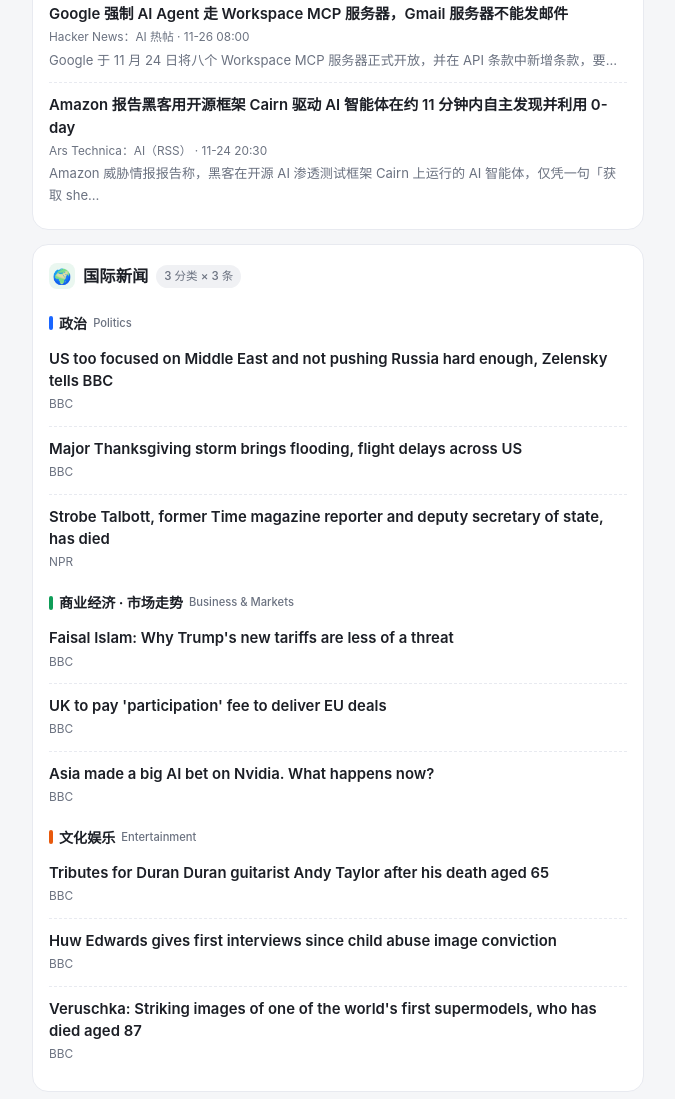
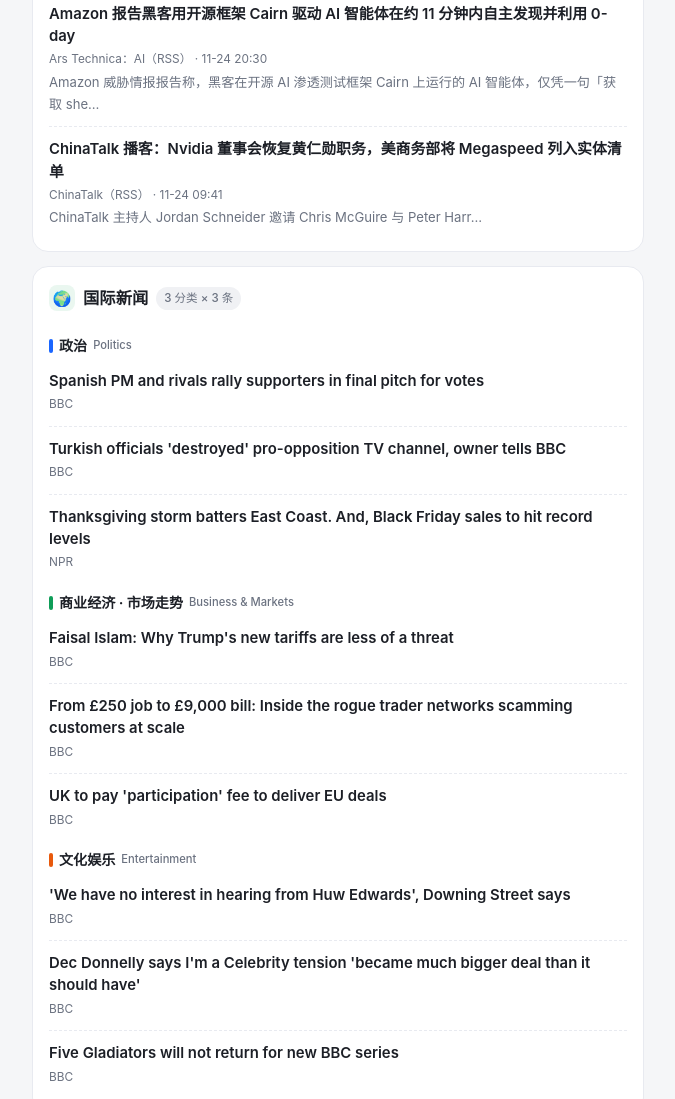
Before and after one commit to hrl1007/news-push, a plain HTML site: page index.html in a window 1280 px wide. Shown: the part 903-2002 px from the top of the page, without its empty margins (302-977 px from the left). Drawn offline with Linux system fonts and the light colour scheme.

Commit message:
每日新闻推送 · 2026-11-28

```diff
--- a/index.html
+++ b/index.html
@@ -59,7 +59,7 @@
 
   <div class="header">
     <h1>📮 每日新闻推送</h1>
-    <div class="date" id="push-date">2026-11-27</div>
+    <div class="date" id="push-date">2026-11-28</div>
     <div class="chips">
       <span class="chip">🤖 AI 资讯</span>
       <span class="chip">🌍 国际新闻</span>
@@ -67,7 +67,7 @@
     </div>
   </div>
 
-  <div class="updated">🕗 更新于 2026-11-27 14:44（GitHub Actions 自动）。点击标题在新窗口打开原文。</div>
+  <div class="updated">🕗 更新于 2026-11-28 14:18（GitHub Actions 自动）。点击标题在新窗口打开原文。</div>
 
   <div class="card">
     <div class="card-title">
@@ -75,12 +75,6 @@
       AI 资讯<span class="count">8 条 · 模型/投资/趋势</span>
     </div>
     <!--AI_LIST_START-->
-    <div class="item">
-      <a href="https://aihot.news/items/hdvt6wswzycj78wnr7r43xn6o" target="_blank" rel="noopener">蚂蚁 inclusionAI 开源 Ming-Image-0.2-Design 图像生成模型</a>
-      <div class="meta">蚂蚁 inclusionAI：HuggingFace 新模型 · 11-25 12:02</div>
-      <div class="sum">蚂蚁 inclusionAI 在 Hugging Face 发布并开源 Ming-Image-0.2-Design，改进…</div>
-    </div>
-
     <div class="item">
       <a href="https://aihot.news/items/dus34samsjrld1qopq65v54uq" target="_blank" rel="noopener">Anthropic IPO 前三家机构如何重注押注</a>
       <div class="meta">TechCrunch：AI（RSS） · 11-23 09:25</div>
@@ -122,6 +116,12 @@
       <div class="meta">Ars Technica：AI（RSS） · 11-24 20:30</div>
       <div class="sum">Amazon 威胁情报报告称，黑客在开源 AI 渗透测试框架 Cairn 上运行的 AI 智能体，仅凭一句「获取 she…</div>
     </div>
+
+    <div class="item">
+      <a href="https://aihot.news/items/zto0pspydy8330r0bvwqb6j5z" target="_blank" rel="noopener">ChinaTalk 播客：Nvidia 董事会恢复黄仁勋职务，美商务部将 Megaspeed 列入实体清单</a>
+      <div class="meta">ChinaTalk（RSS） · 11-24 09:41</div>
+      <div class="sum">ChinaTalk 主持人 Jordan Schneider 邀请 Chris McGuire 与 Peter Harr…</div>
+    </div>
     <!--AI_LIST_END-->
   </div>
 
@@ -135,17 +135,17 @@
       <div class="cat-head"><span class="bar bar-pol"></span>政治 <span class="en">Politics</span></div>
       <!--POL_LIST_START-->
     <div class="item">
-      <a href="https://www.bbc.co.uk/news/articles/c820q9wgrpyyo?at_medium=RSS&amp;at_campaign=rss" target="_blank" rel="noopener">US too focused on Middle East and not pushing Russia hard enough, Zelensky tells BBC</a>
+      <a href="https://www.bbc.co.uk/news/articles/c8wy5p4gdnwvo?at_medium=RSS&amp;at_campaign=rss" target="_blank" rel="noopener">Spanish PM and rivals rally supporters in final pitch for votes</a>
       <div class="meta">BBC</div>
     </div>
 
     <div class="item">
-      <a href="https://www.bbc.co.uk/news/articles/ckm2mz3prq77o?at_medium=RSS&amp;at_campaign=rss" target="_blank" rel="noopener">Major Thanksgiving storm brings flooding, flight delays across US</a>
+      <a href="https://www.bbc.co.uk/news/articles/cq36gk151xkdo?at_medium=RSS&amp;at_campaign=rss" target="_blank" rel="noopener">Turkish officials &#x27;destroyed&#x27; pro-opposition TV channel, owner tells BBC</a>
       <div class="meta">BBC</div>
     </div>
 
     <div class="item">
-      <a href="https://www.npr.org/2026/11/27/g-s1-155990/strobe-talbott-obit" target="_blank" rel="noopener">Strobe Talbott, former Time magazine reporter and deputy secretary of state, has died</a>
+      <a href="https://www.npr.org/2026/11/27/g-s1-156004/up-first-newsletter-thanksgiving-storm-black-friday-shopping-asylum-supreme-court" target="_blank" rel="noopener">Thanksgiving storm batters East Coast. And, Black Friday sales to hit record levels</a>
       <div class="meta">NPR</div>
     </div>
     <!--POL_LIST_END-->
@@ -160,12 +160,12 @@
     </div>
 
     <div class="item">
-      <a href="https://www.bbc.co.uk/news/articles/ck2057x387ego?at_medium=RSS&amp;at_campaign=rss" target="_blank" rel="noopener">UK to pay &#x27;participation&#x27; fee to deliver EU deals</a>
+      <a href="https://www.bbc.co.uk/news/articles/c65yme31k7m2o?at_medium=RSS&amp;at_campaign=rss" target="_blank" rel="noopener">From £250 job to £9,000 bill: Inside the rogue trader networks scamming customers at scale</a>
       <div class="meta">BBC</div>
     </div>
 
     <div class="item">
-      <a href="https://www.bbc.co.uk/news/articles/cqevr4lnd1nxo?at_medium=RSS&amp;at_campaign=rss" target="_blank" rel="noopener">Asia made a big AI bet on Nvidia. What happens now?</a>
+      <a href="https://www.bbc.co.uk/news/articles/ck2057x387ego?at_medium=RSS&amp;at_campaign=rss" target="_blank" rel="noopener">UK to pay &#x27;participation&#x27; fee to deliver EU deals</a>
       <div class="meta">BBC</div>
     </div>
     <!--ECO_LIST_END-->
@@ -175,17 +175,17 @@
       <div class="cat-head"><span class="bar bar-ent"></span>文化娱乐 <span class="en">Entertainment</span></div>
       <!--ENT_LIST_START-->
     <div class="item">
-      <a href="https://www.bbc.co.uk/news/articles/cmp3vk6vr44po?at_medium=RSS&amp;at_campaign=rss" target="_blank" rel="noopener">Tributes for Duran Duran guitarist Andy Taylor after his death aged 65</a>
+      <a href="https://www.bbc.co.uk/news/articles/c60mdl2y2w3do?at_medium=RSS&amp;at_campaign=rss" target="_blank" rel="noopener">&#x27;We have no interest in hearing from Huw Edwards&#x27;, Downing Street says</a>
       <div class="meta">BBC</div>
     </div>
 
     <div class="item">
-      <a href="https://www.bbc.co.uk/news/articles/c38x05jrjnx7o?at_medium=RSS&amp;at_campaign=rss" target="_blank" rel="noopener">Huw Edwards gives first interviews since child abuse image conviction</a>
+      <a href="https://www.bbc.co.uk/news/articles/c65y1k8qx7q4o?at_medium=RSS&amp;at_campaign=rss" target="_blank" rel="noopener">Dec Donnelly says I&#x27;m a Celebrity tension &#x27;became much bigger deal than it should have&#x27;</a>
       <div class="meta">BBC</div>
     </div>
 
     <div class="item">
-      <a href="https://www.bbc.co.uk/news/articles/cmn50ezxdnewo?at_medium=RSS&amp;at_campaign=rss" target="_blank" rel="noopener">Veruschka: Striking images of one of the world&#x27;s first supermodels, who has died aged 87</a>
+      <a href="https://www.bbc.co.uk/news/articles/cm0jx92d07n5o?at_medium=RSS&amp;at_campaign=rss" target="_blank" rel="noopener">Five Gladiators will not return for new BBC series</a>
       <div class="meta">BBC</div>
     </div>
     <!--ENT_LIST_END-->
```
